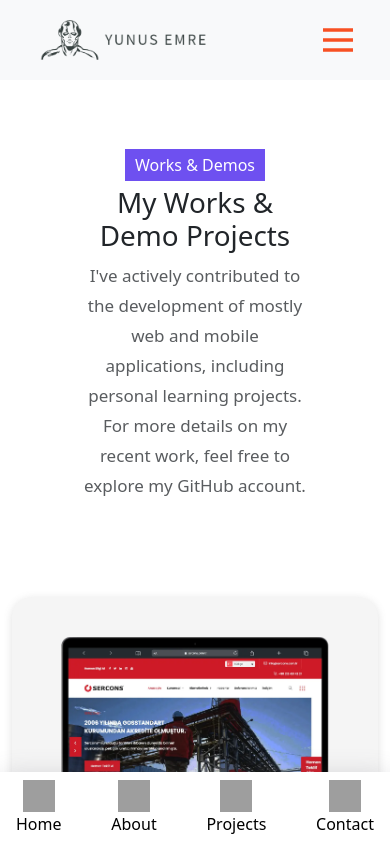
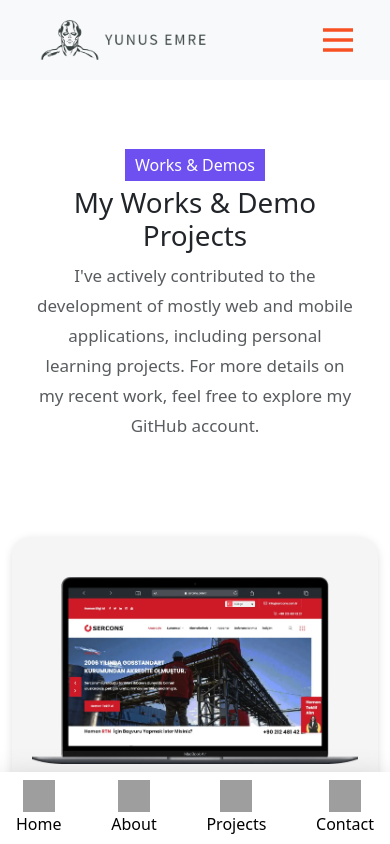
Before and after one commit to yemref07/yemref-portfolio, a Nuxt app: page /projelerim in a window 390 px wide. Shown: the top 844 px of the page. Built offline with nearby package versions, Linux system fonts and the light colour scheme; grey boxes are pictures that could not be loaded.

Commit message:
- remove unused styles - add style for more appeling visibility for mobile devices

```diff
--- a/pages/projelerim/index.vue
+++ b/pages/projelerim/index.vue
@@ -6,7 +6,7 @@
           :title="sectionTitle"
           :subTitle="sectionSubTitle"
           :desc="sectionDesc"
-          class="w-75 mx-auto"
+          class="px-3 mx-auto"
         />
 
         <projectsCard
@@ -64,7 +64,4 @@ export default {
 
 
 
-.deneme {
-  font-size: 12px;
-}
 </style>
```
